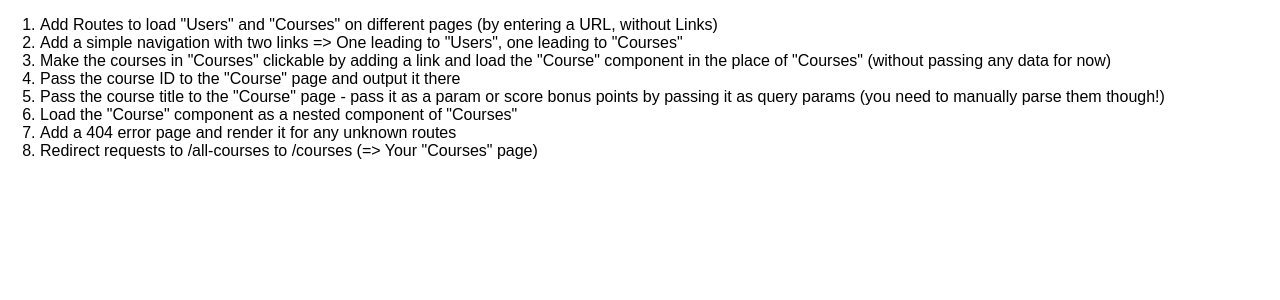
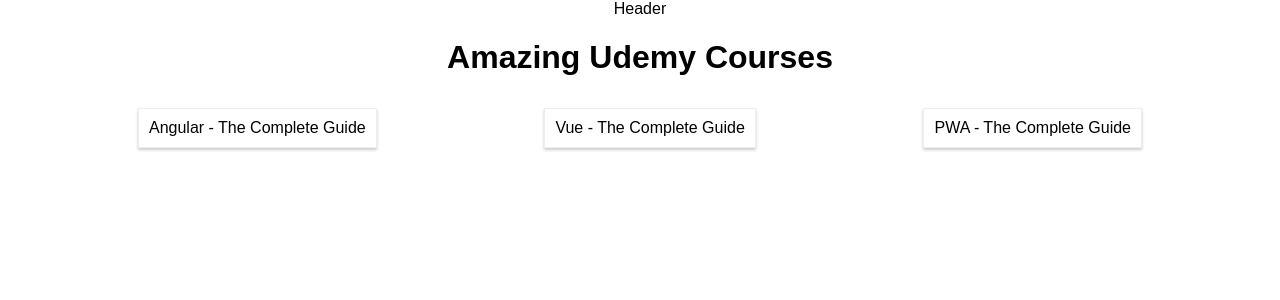
Before and after one commit to jg00/prac-react-01e-react-routing, a React (Create React App) app: page /courses/course in a window 1280 px wide. Shown: the top 300 px of the page. Built offline with nearby package versions, Linux system fonts and the light colour scheme.

Commit message:
Layout.js, Manage.js - setup layout and routing.

```diff
--- a/public/index.html
+++ b/public/index.html
@@ -1,15 +1,18 @@
-<!doctype html>
+<!DOCTYPE html>
 <html lang="en">
   <head>
-    <meta charset="utf-8">
-    <meta name="viewport" content="width=device-width, initial-scale=1, shrink-to-fit=no">
-    <meta name="theme-color" content="#000000">
+    <meta charset="utf-8" />
+    <meta
+      name="viewport"
+      content="width=device-width, initial-scale=1, shrink-to-fit=no"
+    />
+    <meta name="theme-color" content="#000000" />
     <!--
       manifest.json provides metadata used when your web app is added to the
       homescreen on Android. See https://developers.google.com/web/fundamentals/engage-and-retain/web-app-manifest/
     -->
-    <link rel="manifest" href="%PUBLIC_URL%/manifest.json">
-    <link rel="shortcut icon" href="%PUBLIC_URL%/favicon.ico">
+    <link rel="manifest" href="%PUBLIC_URL%/manifest.json" />
+    <link rel="shortcut icon" href="%PUBLIC_URL%/favicon.ico" />
     <!--
       Notice the use of %PUBLIC_URL% in the tags above.
       It will be replaced with the URL of the `public` folder during the build.
--- a/src/App.js
+++ b/src/App.js
@@ -1,25 +1,34 @@
-import React, { Component } from 'react';
+import React, { Component } from "react";
+import { BrowserRouter } from "react-router-dom";
 
-import Courses from './containers/Courses/Courses';
-import Users from './containers/Users/Users';
+import Layout from "./hoc/Layout/Layout";
+import Manage from "./containers/Manage/Manage";
 
 class App extends Component {
-  render () {
+  render() {
     return (
-      <div className="App">
-        <ol style={{textAlign: 'left'}}>
-          <li>Add Routes to load "Users" and "Courses" on different pages (by entering a URL, without Links)</li>
-          <li>Add a simple navigation with two links => One leading to "Users", one leading to "Courses"</li>
-          <li>Make the courses in "Courses" clickable by adding a link and load the "Course" component in the place of "Courses" (without passing any data for now)</li>
-          <li>Pass the course ID to the "Course" page and output it there</li>
-          <li>Pass the course title to the "Course" page - pass it as a param or score bonus points by passing it as query params (you need to manually parse them though!)</li>
-          <li>Load the "Course" component as a nested component of "Courses"</li>
-          <li>Add a 404 error page and render it for any unknown routes</li>
-          <li>Redirect requests to /all-courses to /courses (=> Your "Courses" page)</li>
-        </ol>
-      </div>
+      <BrowserRouter>
+        <div>
+          <Layout>
+            <Manage />
+          </Layout>
+        </div>
+      </BrowserRouter>
     );
   }
 }
 
 export default App;
+
+/* <div className="App">
+  <ol style={{textAlign: 'left'}}>
+    <li>Add Routes to load "Users" and "Courses" on different pages (by entering a URL, without Links)</li>
+    <li>Add a simple navigation with two links => One leading to "Users", one leading to "Courses"</li>
+    <li>Make the courses in "Courses" clickable by adding a link and load the "Course" component in the place of "Courses" (without passing any data for now)</li>
+    <li>Pass the course ID to the "Course" page and output it there</li>
+    <li>Pass the course title to the "Course" page - pass it as a param or score bonus points by passing it as query params (you need to manually parse them though!)</li>
+    <li>Load the "Course" component as a nested component of "Courses"</li>
+    <li>Add a 404 error page and render it for any unknown routes</li>
+    <li>Redirect requests to /all-courses to /courses (=> Your "Courses" page)</li>
+  </ol>
+</div> */
--- /dev/null
+++ b/src/containers/Manage/Manage.js
@@ -0,0 +1,19 @@
+import React, { Component } from "react";
+import { Route } from "react-router-dom";
+import Aux from "../../hoc/Aux/Aux";
+
+import Courses from "../Courses/Courses";
+import Users from "../Users/Users";
+
+class Manage extends Component {
+  render() {
+    return (
+      <Aux>
+        <Route path="/courses" component={Courses} />
+        <Route path="/users" component={Users} />
+      </Aux>
+    );
+  }
+}
+
+export default Manage;
--- /dev/null
+++ b/src/hoc/Aux/Aux.js
@@ -0,0 +1,3 @@
+const aux = props => props.children;
+
+export default aux;
--- /dev/null
+++ b/src/hoc/Layout/Layout.js
@@ -0,0 +1,15 @@
+import React, { Component } from "react";
+import Aux from "../Aux/Aux";
+
+class Layout extends Component {
+  render() {
+    return (
+      <Aux>
+        <header>Header</header>
+        <main>{this.props.children}</main>
+      </Aux>
+    );
+  }
+}
+
+export default Layout;
```
Also changed, not shown: package.json (+12 -0 lines), public/manifest.json.
